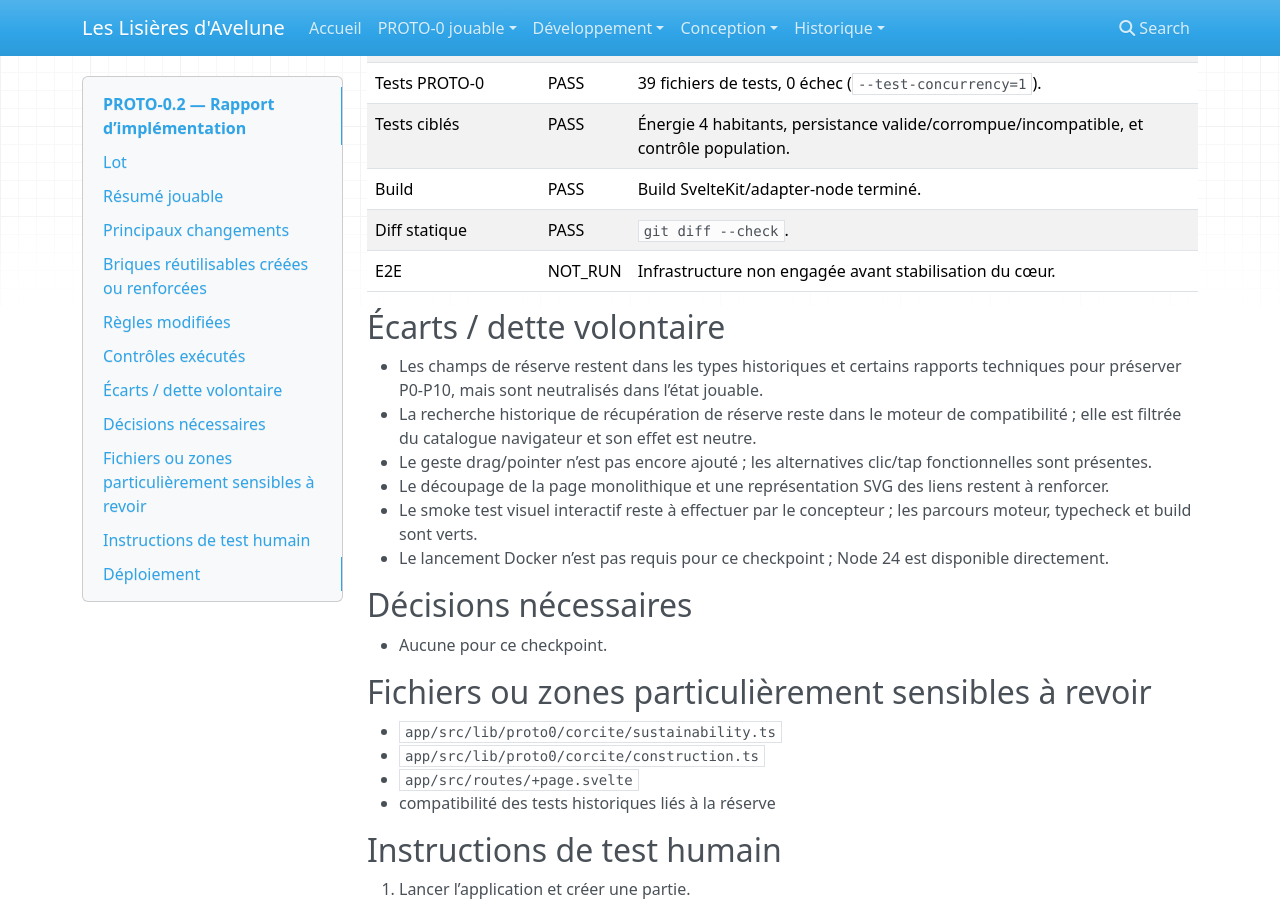
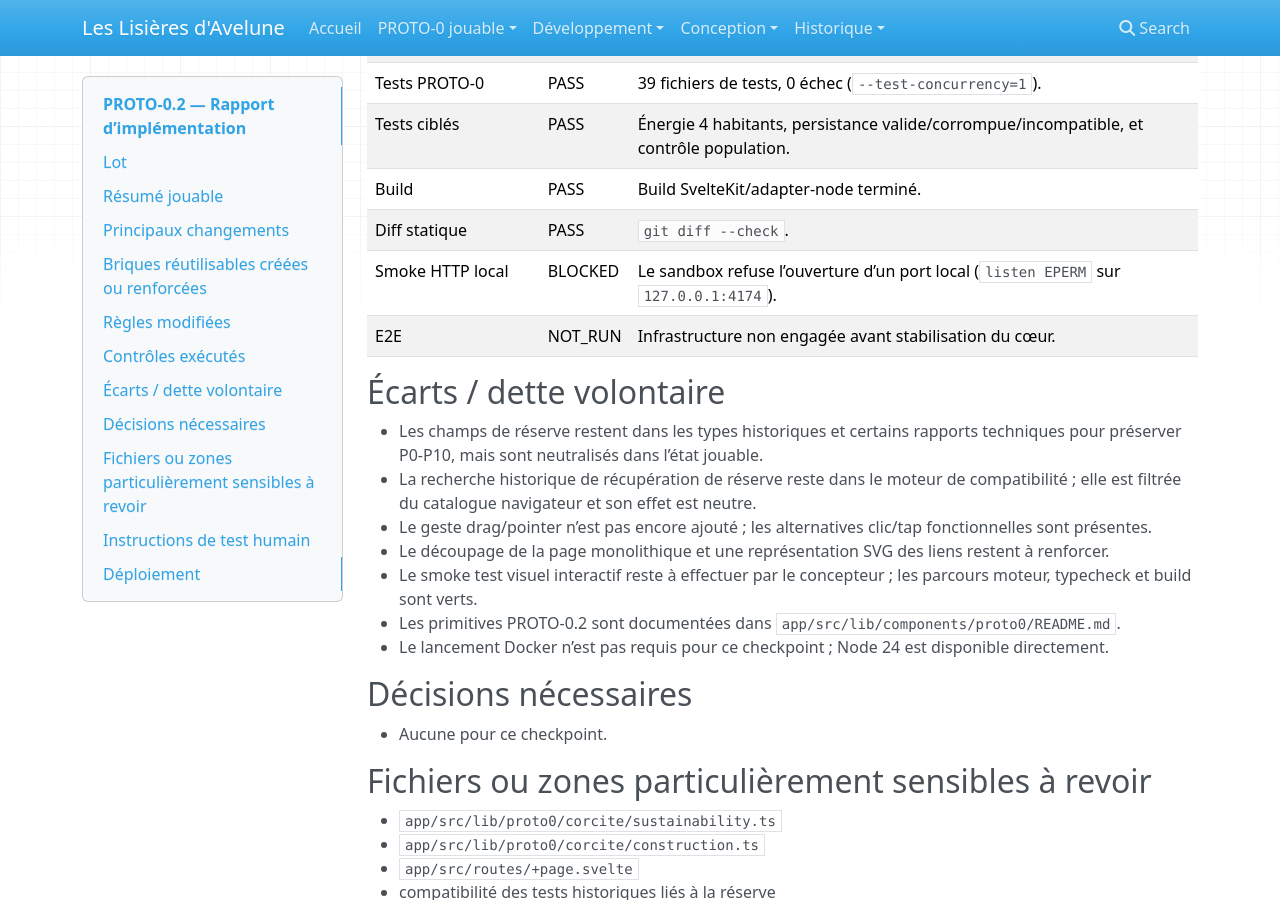
Before and after one commit to Abeliome-Officiel/les-lisieres-avelune, an MkDocs documentation site: the page built from docs/development/proto0.2/IMPLEMENTATION_REPORT.md, in a window 1280 px wide and 900 px high, scrolled down 1576 px. Built offline with MkDocs 1.6.1, drawn with Linux system fonts in a browser that asks for light colours; nearby versions of some CDN libraries.

Commit message:
PROTO-0.2: documenter les primitives UI

```diff
--- a/docs/development/proto0.2/IMPLEMENTATION_REPORT.md
+++ b/docs/development/proto0.2/IMPLEMENTATION_REPORT.md
@@ -57,6 +57,7 @@ Les fonctions distinguent aussi désormais ON/OFF et affectation de population :
 | Tests ciblés | PASS | Énergie 4 habitants, persistance valide/corrompue/incompatible, et contrôle population. |
 | Build | PASS | Build SvelteKit/adapter-node terminé. |
 | Diff statique | PASS | `git diff --check`. |
+| Smoke HTTP local | BLOCKED | Le sandbox refuse l’ouverture d’un port local (`listen EPERM` sur `127.0.0.1:4174`). |
 | E2E | NOT_RUN | Infrastructure non engagée avant stabilisation du cœur. |
 
 ## Écarts / dette volontaire
@@ -66,6 +67,7 @@ Les fonctions distinguent aussi désormais ON/OFF et affectation de population :
 - Le geste drag/pointer n’est pas encore ajouté ; les alternatives clic/tap fonctionnelles sont présentes.
 - Le découpage de la page monolithique et une représentation SVG des liens restent à renforcer.
 - Le smoke test visuel interactif reste à effectuer par le concepteur ; les parcours moteur, typecheck et build sont verts.
+- Les primitives PROTO-0.2 sont documentées dans `app/src/lib/components/proto0/README.md`.
 - Le lancement Docker n’est pas requis pour ce checkpoint ; Node 24 est disponible directement.
 
 ## Décisions nécessaires
```
Also changed, not shown: app/src/lib/components/proto0/README.md (added, +23 -0 lines).
